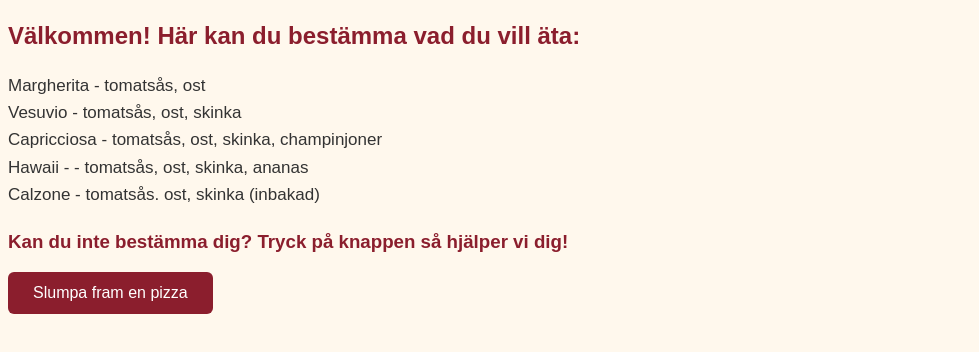
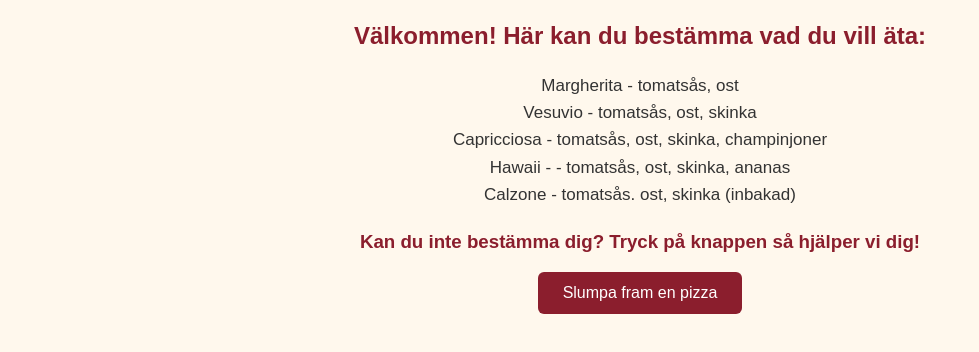
Before and after one commit to Domokius/grupp5_uppgift, a plain HTML site: page index.html in a window 1280 px wide. Shown: the part 154-506 px from the top of the page, without its empty margins (0-979 px from the left). Drawn offline with Linux system fonts and the light colour scheme.

Commit message:
body text centered

```diff
--- a/style.css
+++ b/style.css
@@ -3,7 +3,7 @@ css
 
 
 body{font-family:Arial,sans-serif;background-color:#fff8ed;color:#333333;
-line-height: 1.6;}
+line-height: 1.6;text-align: center;}
 
 
 h1, h2, h3 {color:#8b1e2d;margin-bottom:15px;}
```
